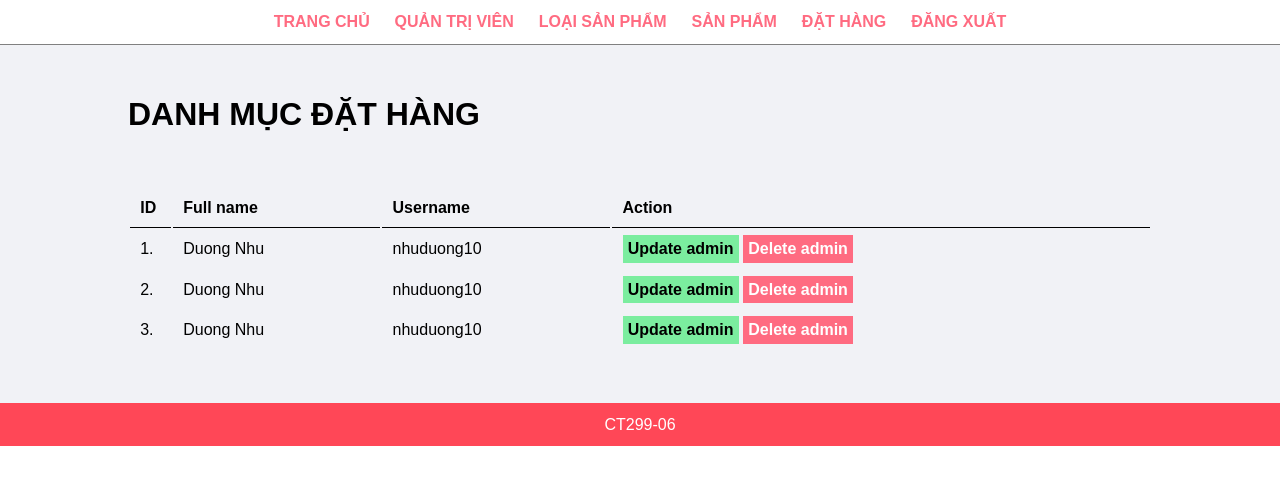
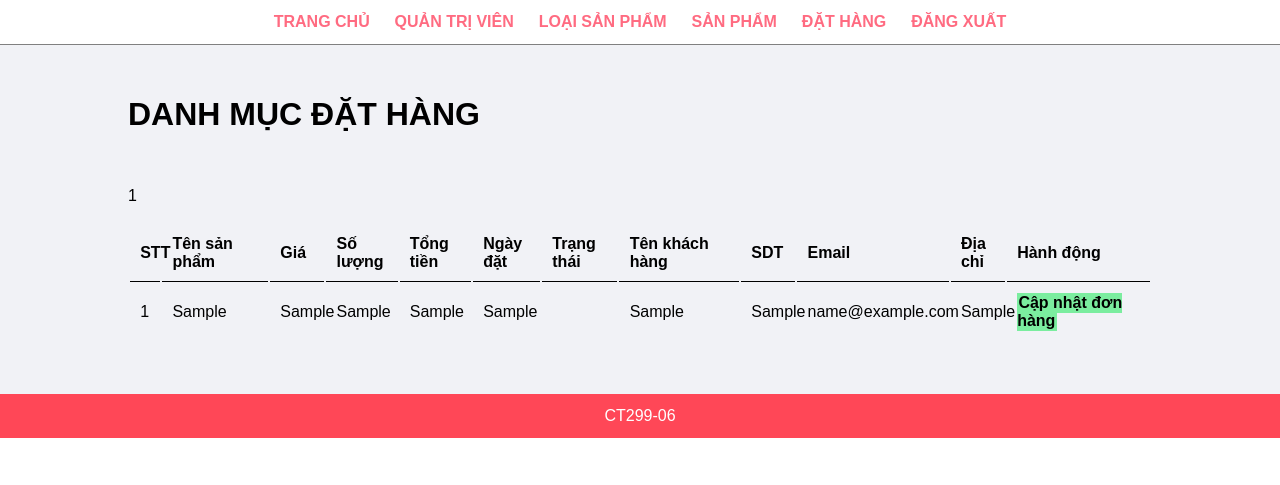
Before and after one commit to duongnhu10/AgriMarketHub_V1, a PHP site: page /admin/manager-order.php in a window 1280 px wide. Shown: the top 485 px of the page. Run offline with PHP 8.4, Linux system fonts and the light colour scheme; the visitor is signed in with stand-in values (Sample User, id 1); tables that the repository leaves empty or names only in its code hold one stand-in row (values such as "Sample post"); some libraries are stand-ins or nearby versions.

Commit message:
update order

```diff
--- a/admin/manager-order.php
+++ b/admin/manager-order.php
@@ -8,43 +8,98 @@
         <h1>DANH MỤC ĐẶT HÀNG</h1>
         <br><br><br>
 
+        <?php
+        if (isset($_SESSION['update'])) {
+            echo $_SESSION['update'];
+            unset($_SESSION['update']);
+        }
+        ?>
+
+        <br><br>
+
         <table class="tbl-full">
             <tr>
-                <th>ID</th>
-                <th>Full name</th>
-                <th>Username</th>
-                <th>Action</th>
+                <th>STT</th>
+                <th>Tên sản phẩm</th>
+                <th>Giá</th>
+                <th>Số lượng</th>
+                <th>Tổng tiền</th>
+                <th>Ngày đặt</th>
+                <th>Trạng thái</th>
+                <th>Tên khách hàng</th>
+                <th>SDT</th>
+                <th>Email</th>
+                <th>Địa chỉ</th>
+                <th>Hành động</th>
             </tr>
 
-            <tr>
-                <td>1.</td>
-                <td>Duong Nhu</td>
-                <td>nhuduong10</td>
-                <td>
-                    <a href="#" class="btn-secondary">Update admin</a>
-                    <a href="#" class="btn-danger">Delete admin</a>
-                </td>
-            </tr>
+            <?php
+            //Get all the orders from database
+            $sql = "SELECT * FROM don_hang ORDER BY id DESC"; //DIsplay the lastest Order at First
+            //Execute Query
+            $res = mysqli_query($conn, $sql);
+            //Count the rows
+            $count = mysqli_num_rows($res);
 
-            <tr>
-                <td>2.</td>
-                <td>Duong Nhu</td>
-                <td>nhuduong10</td>
-                <td>
-                    <a href="#" class="btn-secondary">Update admin</a>
-                    <a href="#" class="btn-danger">Delete admin</a>
-                </td>
-            </tr>
+            $sn = 1;
 
-            <tr>
-                <td>3.</td>
-                <td>Duong Nhu</td>
-                <td>nhuduong10</td>
-                <td>
-                    <a href="#" class="btn-secondary">Update admin</a>
-                    <a href="#" class="btn-danger">Delete admin</a>
-                </td>
-            </tr>
+            if ($count > 0) {
+                //Order Available
+                while ($row = mysqli_fetch_assoc($res)) {
+                    //Get all the order details
+                    $id = $row['id'];
+                    $san_pham = $row['san_pham'];
+                    $gia = $row['gia'];
+                    $so_luong = $row['so_luong'];
+                    $tong_tien = $row['tong_tien'];
+                    $ngay_dat = $row['ngay_dat'];
+                    $trang_thai = $row['trang_thai'];
+                    $khach_ten = $row['khach_ten'];
+                    $khach_sdt = $row['khach_sdt'];
+                    $khach_email = $row['khach_email'];
+                    $khach_diachi = $row['khach_diachi'];
+            ?>
+
+                    <tr>
+                        <td><?php echo $sn++; ?></td>
+                        <td><?php echo $san_pham; ?></td>
+                        <td><?php echo $gia; ?></td>
+                        <td><?php echo $so_luong; ?></td>
+                        <td><?php echo $tong_tien; ?></td>
+                        <td><?php echo $ngay_dat; ?></td>
+
+                        <td>
+                            <?php
+
+                            if ($trang_thai == "Chờ xác nhận") {
+                                echo "<lable>$trang_thai</lable>";
+                            } else if ($trang_thai == "Đang giao hàng") {
+                                echo "<lable style='color:orange;'>$trang_thai</lable>";
+                            } else if ($trang_thai == "Đã giao hàng") {
+                                echo "<lable style='color:green;'>$trang_thai</lable>";
+                            } else if ($trang_thai == "Đã hủy") {
+                                echo "<lable style='color:red;'>$trang_thai</lable>";
+                            }
+
+                            ?>
+                        </td>
+
+                        <td><?php echo $khach_ten; ?></td>
+                        <td><?php echo $khach_sdt; ?></td>
+                        <td><?php echo $khach_email; ?></td>
+                        <td><?php echo $khach_diachi; ?></td>
+                        <td>
+                            <a href="<?php echo SITEURL; ?>admin/update-order.php?id=<?php echo $id; ?>" class="btn-secondary">Cập nhật đơn hàng</a>
+                        </td>
+                    </tr>
+
+            <?php
+                }
+            } else {
+                //Order not available
+                echo "<tr><td colspan='12' class='error'></td>Không có đơn hàng.</tr>";
+            }
+            ?>
 
         </table>
 
--- a/order.php
+++ b/order.php
@@ -113,7 +113,7 @@
 
             $ngay_dat = date("Y-m-d h:i:sa"); //Order Date
 
-            $trang_thai = "Đặt hàng"; //Ordered, On delivery, Delivered, ...
+            $trang_thai = "Chờ xác nhận"; //Ordered, On delivery, Delivered, ...
 
             $khach_ten = $_POST['khach_ten'];
             $khach_sdt = $_POST['khach_sdt'];
```
Also changed, not shown: admin/update-order.php (added, +175 -0 lines).
